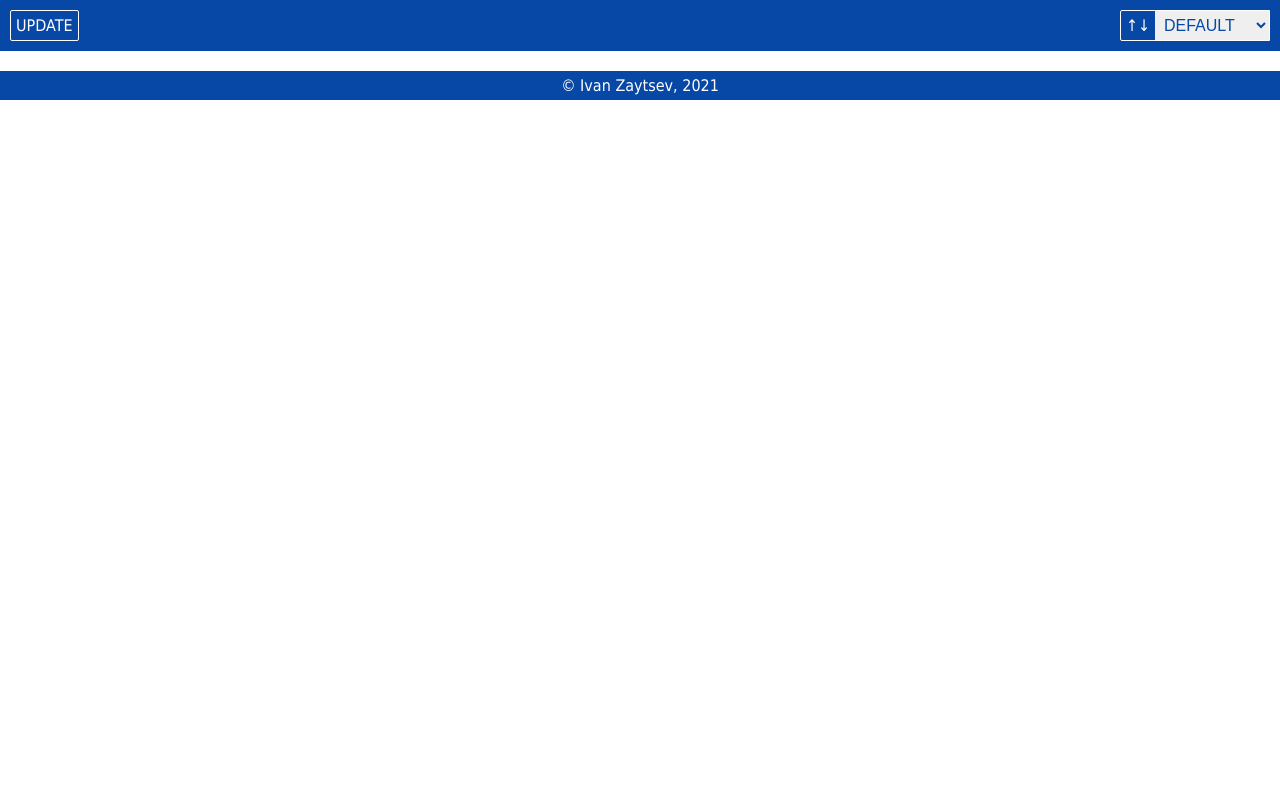
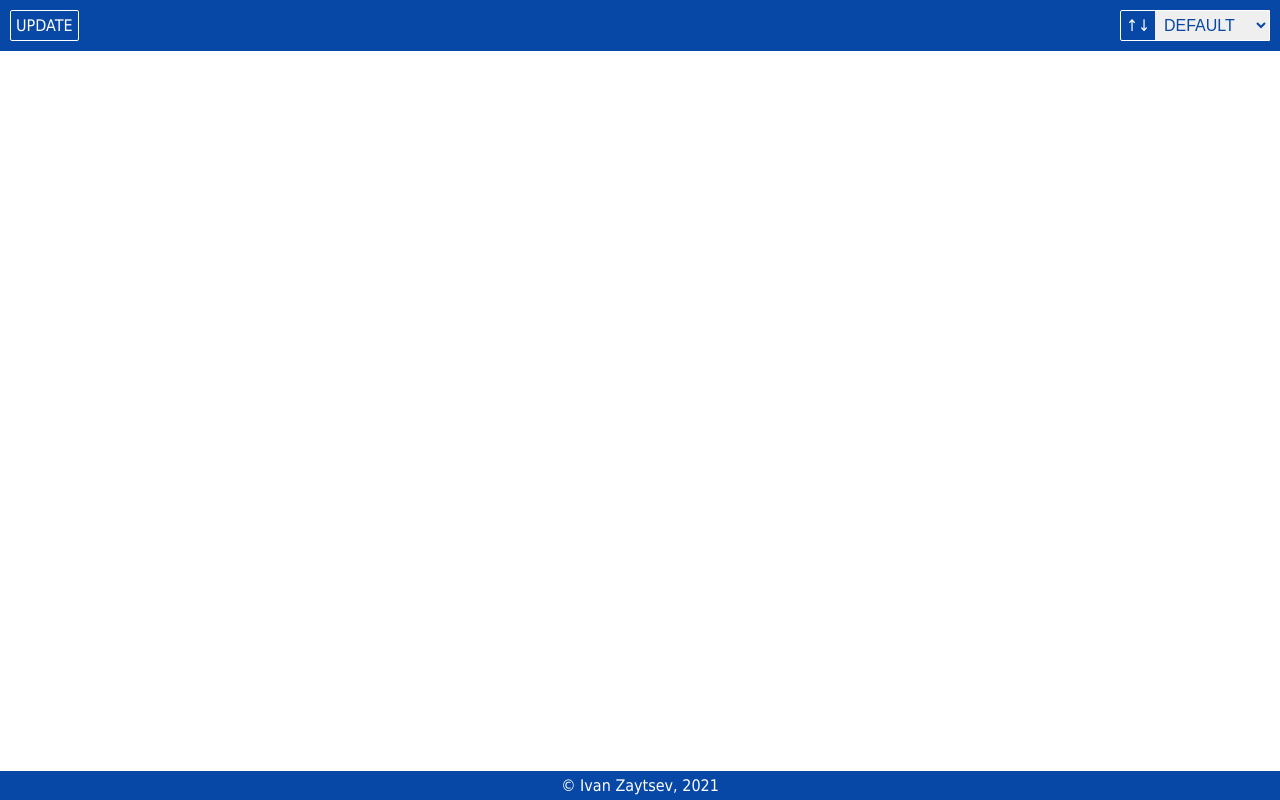
Before and after one commit to oceanEcho/epam-frontend-test, a plain HTML site: page index.html in a window 1280 px wide. Drawn offline with Linux system fonts and the light colour scheme; no server answers.

Commit message:
fix layout

```diff
--- a/css/style.css
+++ b/css/style.css
@@ -1,15 +1,28 @@
+html {
+  height: 100%;
+}
+
 body {
   font-family: Tahoma, Arial, sans-serif;
   min-width: 320px;
   margin: 0px;
   padding: 0px;
+  height: 100%;
 }
 
-div {
+*,
+*::after,
+*::before {
   box-sizing: border-box;
 }
 
-header {
+.container {
+  display: flex;
+  flex-direction: column;
+  height: 100%;
+}
+
+.header {
   display: flex;
   justify-content: space-between;
   position: sticky;
@@ -18,6 +31,10 @@ header {
   padding: 10px;
   background-color: rgb(7, 71, 166);
   color: white;
+}
+
+.main {
+  flex-grow: 1;
 }
 
 .btn {
@@ -42,7 +59,7 @@ header {
 }
 
 .sorting::before {
-    content: '↑↓';
+  content: "↑↓";
   color: white;
   padding: 5px;
 }
@@ -82,7 +99,7 @@ main {
   width: 72px;
   border-radius: 2px;
   margin-bottom: 5px;
-    box-shadow: 0 0 5px rgba(0,0,0,0.5);
+  box-shadow: 0 0 5px rgba(0, 0, 0, 0.5);
 }
 
 .person-name {
@@ -95,8 +112,8 @@ main {
   position: fixed;
   justify-content: center;
   align-items: center;
-    top:0px;
-    left:0px;
+  top: 0px;
+  left: 0px;
   width: 100%;
   height: 100%;
   background: rgba(0, 0, 0, 0.7);
@@ -115,7 +132,7 @@ main {
   width: 128px;
   height: 128px;
   border-radius: 2px;
-    box-shadow: 0 0 5px rgba(0,0,0,0.5);
+  box-shadow: 0 0 5px rgba(0, 0, 0, 0.5);
   margin-right: 10px;
 }
 
--- a/index.html
+++ b/index.html
@@ -1,6 +1,5 @@
 <!DOCTYPE html>
 <html lang="en">
-
   <head>
     <title>50 random people</title>
 
@@ -8,14 +7,15 @@
     <meta name="viewport" content="width=device-width, initial-scale=1.0" />
     <meta name="application-name" content="RandomPeople" />
     <meta name="author" content="Ivan Zaytsev" />
-    <meta name="description" content="50 random people">
+    <meta name="description" content="50 random people" />
     <meta name="keywords" content="people, world, random" />
 
     <link rel="stylesheet" type="text/css" href="css/style.css" />
   </head>
 
   <body>
-    <header>
+    <div class="container">
+      <header class="header">
         <div id="updateBtn" class="btn">UPDATE</div>
         <div class="sorting">
           <select class="sorting-select" id="order">
@@ -25,13 +25,9 @@
           </select>
         </div>
       </header>
-    <main>
+      <main class="main"></main>
 
-    </main>
-
-    <footer>
-        © Ivan Zaytsev, 2019
-    </footer>
+      <footer>© Ivan Zaytsev, 2019</footer>
 
       <div class="popup-overlay">
         <div class="popup-content">
@@ -44,6 +40,7 @@
           </div>
         </div>
       </div>
+    </div>
 
     <script type="text/javascript" src="js/Person.js"></script>
     <script type="text/javascript" src="js/Popup.js"></script>
@@ -51,5 +48,4 @@
     <script type="text/javascript" src="js/Renderer.js"></script>
     <script type="text/javascript" src="js/main.js"></script>
   </body>
-
 </html>
```
Lines whose indentation alone changed are shown as unchanged.
